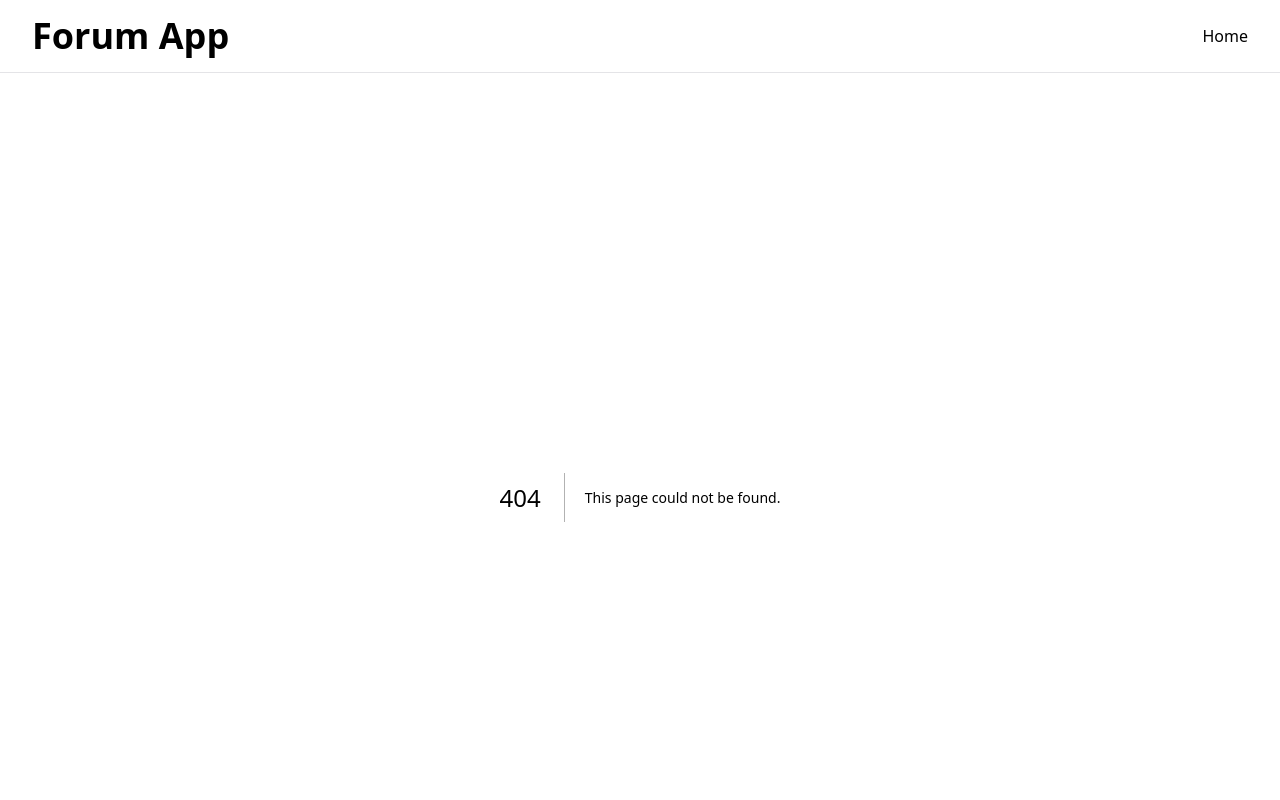
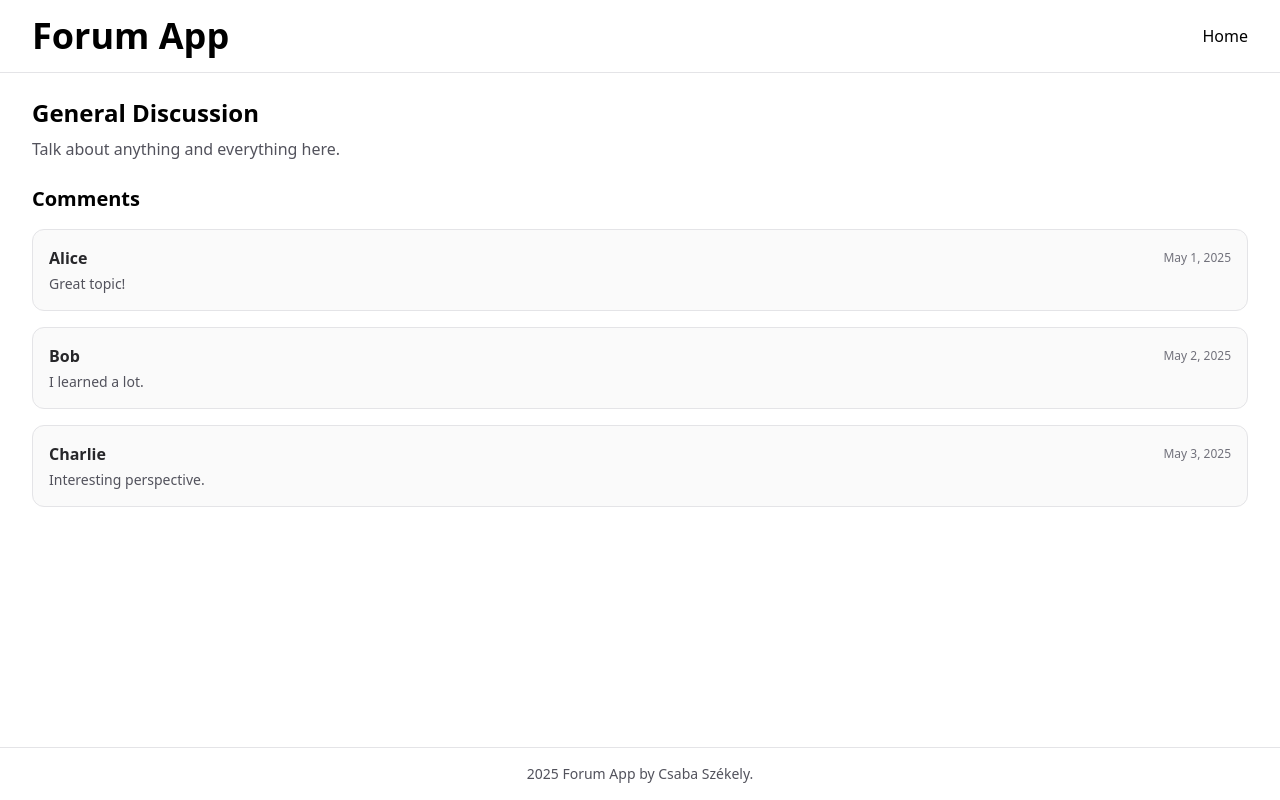
Before and after one commit to Armisam/reference-forum-app, a Next.js app in the folder frontend/next-app/: page /topics/0 in a window 1280 px wide. Before the commit this address had no page. Shown: the top 800 px of the page. Built offline with nearby package versions, Linux system fonts and the light colour scheme.

Commit message:
topic page added with dummy data

```diff
--- /dev/null
+++ b/frontend/next-app/src/app/topics/[id]/page.tsx
@@ -0,0 +1,42 @@
+import CommentCard from "@/components/CommentCard";
+import { topics } from "@/consts/dummy-topics";
+
+interface TopicPageProps {
+  params: {
+    id: string; // Important: from URL, it's a string
+  };
+}
+
+export default function TopicDetailPage({ params }: TopicPageProps) {
+  const topicId = parseInt(params.id);
+  const topic = topics.find((topic) => topic.id === topicId);
+
+  if (!topic) {
+    return <p>Topic not found.</p>;
+  }
+
+  return (
+    <section>
+      <h2 className="text-2xl font-bold mb-2">{topic.title}</h2>
+      <p className="text-zinc-600 dark:text-zinc-300 mb-6">
+        {topic.description}
+      </p>
+
+      <h3 className="text-xl font-semibold mb-4">Comments</h3>
+      <div className="space-y-4">
+        {topic.comments.length > 0 ? (
+          topic.comments.map((comment) => (
+            <CommentCard
+              key={comment.id}
+              author={comment.author}
+              content={comment.content}
+              date={comment.date}
+            />
+          ))
+        ) : (
+          <p>No comments yet.</p>
+        )}
+      </div>
+    </section>
+  );
+}
--- /dev/null
+++ b/frontend/next-app/src/components/CommentCard.tsx
@@ -0,0 +1,29 @@
+interface CommentCardProps {
+  author: string;
+  content: string;
+  date: Date;
+}
+
+export default function CommentCard({
+  author,
+  content,
+  date,
+}: CommentCardProps) {
+  return (
+    <div className="rounded-xl border border-zinc-200 dark:border-zinc-700 p-4 bg-zinc-50 dark:bg-zinc-900">
+      <div className="flex justify-between items-center mb-1">
+        <p className="font-semibold text-zinc-800 dark:text-zinc-100">
+          {author}
+        </p>
+        <span className="text-xs text-zinc-500">
+          {new Date(date).toLocaleDateString(undefined, {
+            year: "numeric",
+            month: "short",
+            day: "numeric",
+          })}
+        </span>
+      </div>
+      <p className="text-sm text-zinc-600 dark:text-zinc-300">{content}</p>
+    </div>
+  );
+}
--- a/frontend/next-app/src/consts/dummy-topics.ts
+++ b/frontend/next-app/src/consts/dummy-topics.ts
@@ -5,15 +5,75 @@ export const topics: Topic[] = [
         id: 0,
         title: "General Discussion",
         description: "Talk about anything and everything here.",
+        comments: [
+            {
+                id: 1,
+                author: "Alice",
+                content: "Great topic!",
+                date: new Date("2025-05-01T10:00:00"),
+            },
+            {
+                id: 2,
+                author: "Bob",
+                content: "I learned a lot.",
+                date: new Date("2025-05-02T12:30:00"),
+            },
+            {
+                id: 3,
+                author: "Charlie",
+                content: "Interesting perspective.",
+                date: new Date("2025-05-03T15:15:00"),
+            },
+        ],
     },
     {
         id: 1,
         title: "Tech Talk",
         description: "Discuss the latest in tech, software, and hardware.",
+        comments: [
+            {
+                id: 1,
+                author: "Alice",
+                content: "Great topic!",
+                date: new Date("2025-05-04T09:00:00"),
+            },
+            {
+                id: 2,
+                author: "Bob",
+                content: "I learned a lot.",
+                date: new Date("2025-05-05T13:45:00"),
+            },
+            {
+                id: 3,
+                author: "Charlie",
+                content: "Interesting perspective.",
+                date: new Date("2025-05-06T17:30:00"),
+            },
+        ],
     },
     {
         id: 2,
         title: "Help & Support",
         description: "Get help from the community or offer your support.",
-    }
+        comments: [
+            {
+                id: 1,
+                author: "Alice",
+                content: "Great topic!",
+                date: new Date("2025-05-07T08:20:00"),
+            },
+            {
+                id: 2,
+                author: "Bob",
+                content: "I learned a lot.",
+                date: new Date("2025-05-08T14:10:00"),
+            },
+            {
+                id: 3,
+                author: "Charlie",
+                content: "Interesting perspective.",
+                date: new Date("2025-05-09T19:40:00"),
+            },
+        ],
+    },
 ];
--- /dev/null
+++ b/frontend/next-app/src/types/comment.ts
@@ -0,0 +1,6 @@
+export type Comment = {
+    id: number;
+    author: string;
+    content: string;
+    date: Date;
+}
--- a/frontend/next-app/src/types/topic.ts
+++ b/frontend/next-app/src/types/topic.ts
@@ -1,6 +1,8 @@
+import { Comment } from "./comment";
+
 export type Topic = {
     id: number;
     title: string;
     description: string;
-    // To add comments later
+    comments: Comment[];
 }
```
